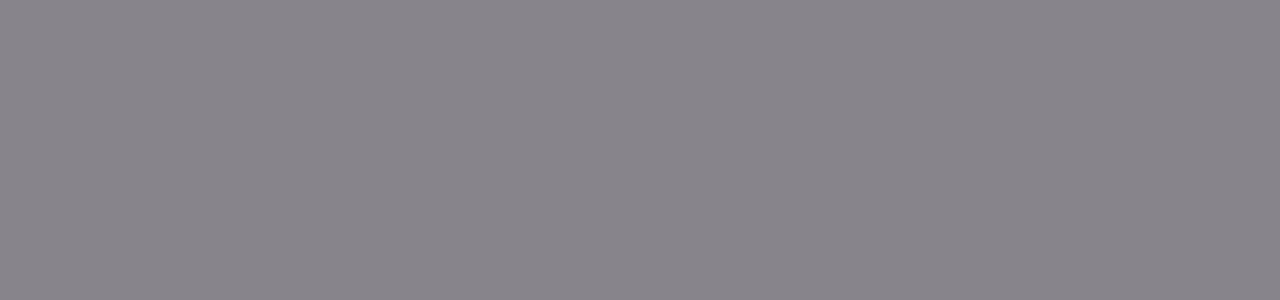
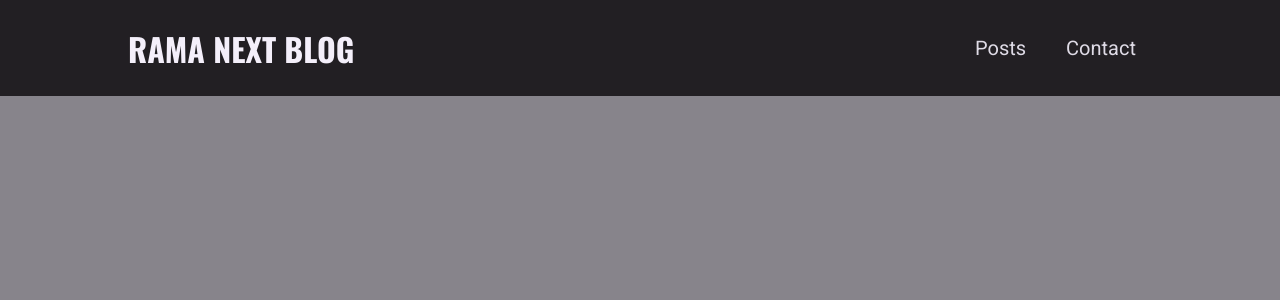
Before and after one commit to mhmdramadhan/latihan-nextjs, a Next.js app in the folder 13.build-full-blog-app/: page /posts in a window 1280 px wide. Shown: the top 300 px of the page. Built offline with nearby package versions, Linux system fonts and the light colour scheme.

Commit message:
ADD : styling header

```diff
--- /dev/null
+++ b/13.build-full-blog-app/components/layout/layout.js
@@ -0,0 +1,13 @@
+import { Fragment } from 'react';
+import MainNavigation from './main-navigation';
+
+function Layout(props) {
+  return (
+    <Fragment>
+      <MainNavigation />
+      <main>{props.children}</main>
+    </Fragment>
+  );
+}
+
+export default Layout;
--- /dev/null
+++ b/13.build-full-blog-app/components/layout/logo.js
@@ -0,0 +1,7 @@
+import classes from './logo.module.css';
+
+function Logo() {
+  return <div className={classes.logo}>Rama Next Blog</div>;
+}
+
+export default Logo;
--- /dev/null
+++ b/13.build-full-blog-app/components/layout/logo.module.css
@@ -0,0 +1,13 @@
+.logo {
+  text-transform: uppercase;
+  font-size: var(--size-5);
+  font-weight: bold;
+  font-family: 'Oswald', sans-serif;
+  color: var(--color-grey-50);
+}
+
+@media (min-width: 768px) {
+  .logo {
+    font-size: var(--size-8);
+  }
+}
--- /dev/null
+++ b/13.build-full-blog-app/components/layout/main-navigation.js
@@ -0,0 +1,27 @@
+import Link from 'next/link';
+
+import Logo from './logo';
+
+import classes from './main-navigation.module.css';
+
+function MainNavigation() {
+  return (
+    <header className={classes.header}>
+      <Link href="/">
+        <Logo />
+      </Link>
+      <nav>
+        <ul>
+          <li>
+            <Link href="/posts">Posts</Link>
+          </li>
+          <li>
+            <Link href="/contact">Contact</Link>
+          </li>
+        </ul>
+      </nav>
+    </header>
+  );
+}
+
+export default MainNavigation;
--- /dev/null
+++ b/13.build-full-blog-app/components/layout/main-navigation.module.css
@@ -0,0 +1,42 @@
+.header {
+  width: 100%;
+  height: 6rem;
+  background-color: var(--color-grey-900);
+  display: flex;
+  justify-content: space-between;
+  align-items: center;
+  padding: 0 10%;
+}
+
+.header ul {
+  list-style: none;
+  display: flex;
+  align-items: baseline;
+  margin: 0;
+  padding: 0;
+}
+
+.header li {
+  margin: 0 var(--size-4);
+}
+
+.header a {
+  color: var(--color-grey-100);
+  font-size: var(--size-4);
+}
+
+.header a:hover,
+.header a:active,
+.header a.active {
+  color: var(--color-grey-200);
+}
+
+@media (min-width: 768px) {
+  .header ul {
+    gap: 0.5rem;
+  }
+
+  .header a {
+    font-size: var(--size-5);
+  }
+}
--- a/13.build-full-blog-app/pages/_app.js
+++ b/13.build-full-blog-app/pages/_app.js
@@ -1,7 +1,12 @@
-import '../styles/globals.css'
+import '../styles/globals.css';
+import Layout from '../components/layout/layout';
 
 function MyApp({ Component, pageProps }) {
-  return <Component {...pageProps} />
+  return (
+    <Layout>
+      <Component {...pageProps} />
+    </Layout>
+  );
 }
 
-export default MyApp
+export default MyApp;
--- a/13.build-full-blog-app/pages/index.js
+++ b/13.build-full-blog-app/pages/index.js
@@ -1,10 +1,11 @@
 import { Fragment } from 'react';
+import Hero from '../components/home-page/hero';
 
 function HomePage() {
   return (
     <Fragment>
       <Hero />
-      <FeaturedPosts />
+      {/* <FeaturedPosts /> */}
     </Fragment>
   );
 }
```
Also changed, not shown: 13.build-full-blog-app/components/home-page/hero.js (+25 -0 lines), 13.build-full-blog-app/public/images/site/rama.png (added).
